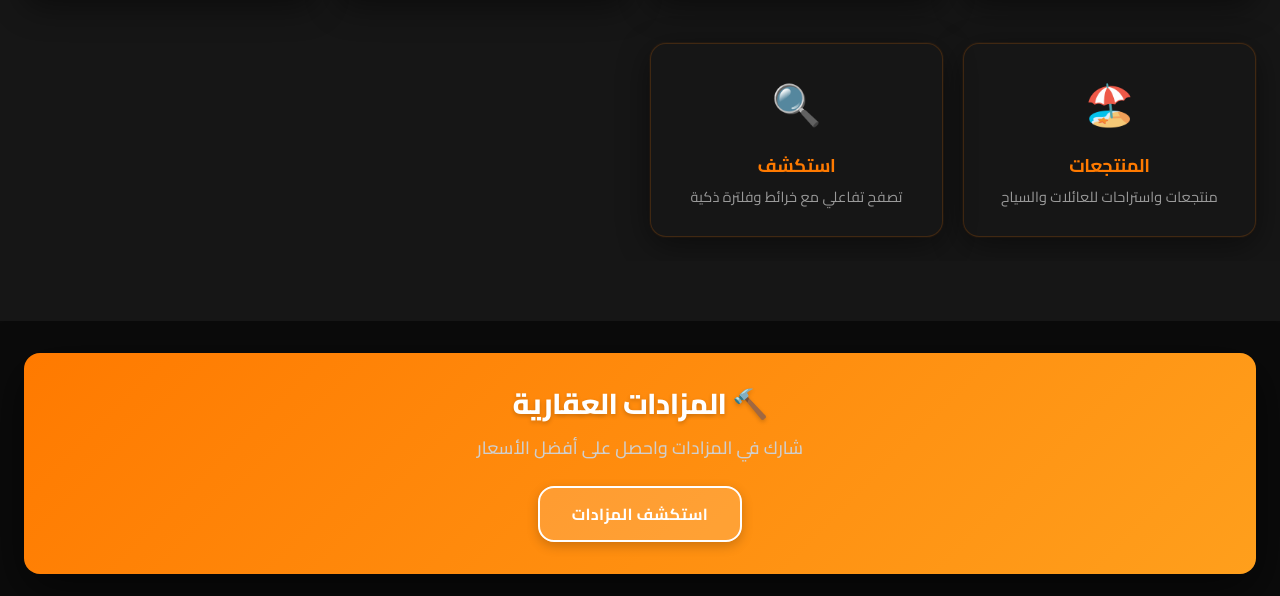
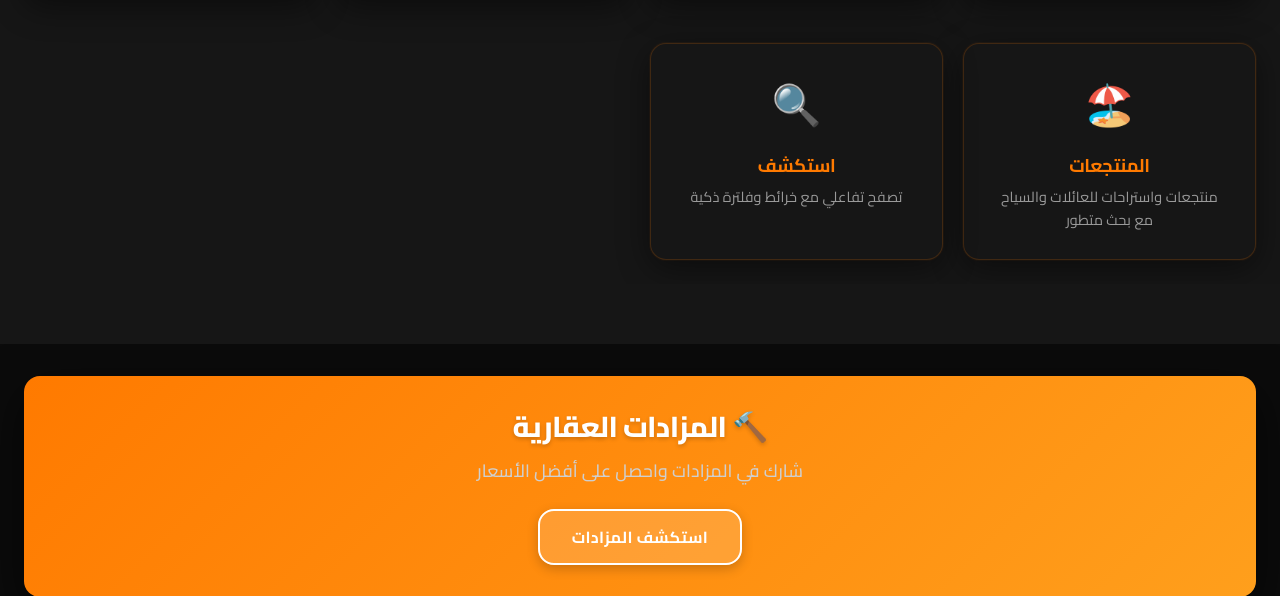
Before and after one commit to ssddmuqtad-droid/mmuuqq, a Django app: template templates/properties/home.html in a window 1280 px wide. Shown: the part 1940-2536 px from the top of the page. Run offline with Django 5.2, Linux system fonts and the light colour scheme; the template is opened without the code that fills it: most values are stand-ins (such as "Sample title", 1, 10 or a date in 2020); grey boxes marked "Sample" are stand-in pictures.

Commit message:
Update resorts button on home page to link to new category page with advanced search

```diff
--- a/templates/properties/home.html
+++ b/templates/properties/home.html
@@ -153,10 +153,10 @@
         <h3>الفنادق</h3>
         <p>استكشف أفضل الفنادق والإقامة السياحية</p>
       </a>
-      <a href="{% url 'resorts_list' %}" class="platform-card card">
+      <a href="{% url 'category_resorts' %}" class="platform-card card">
         <div class="platform-icon">🏖️</div>
         <h3>المنتجعات</h3>
-        <p>منتجعات واستراحات للعائلات والسياح</p>
+        <p>منتجعات واستراحات للعائلات والسياح مع بحث متطور</p>
       </a>
       <a href="{% url 'explore' %}" class="platform-card card">
         <div class="platform-icon">🔍</div>
```
